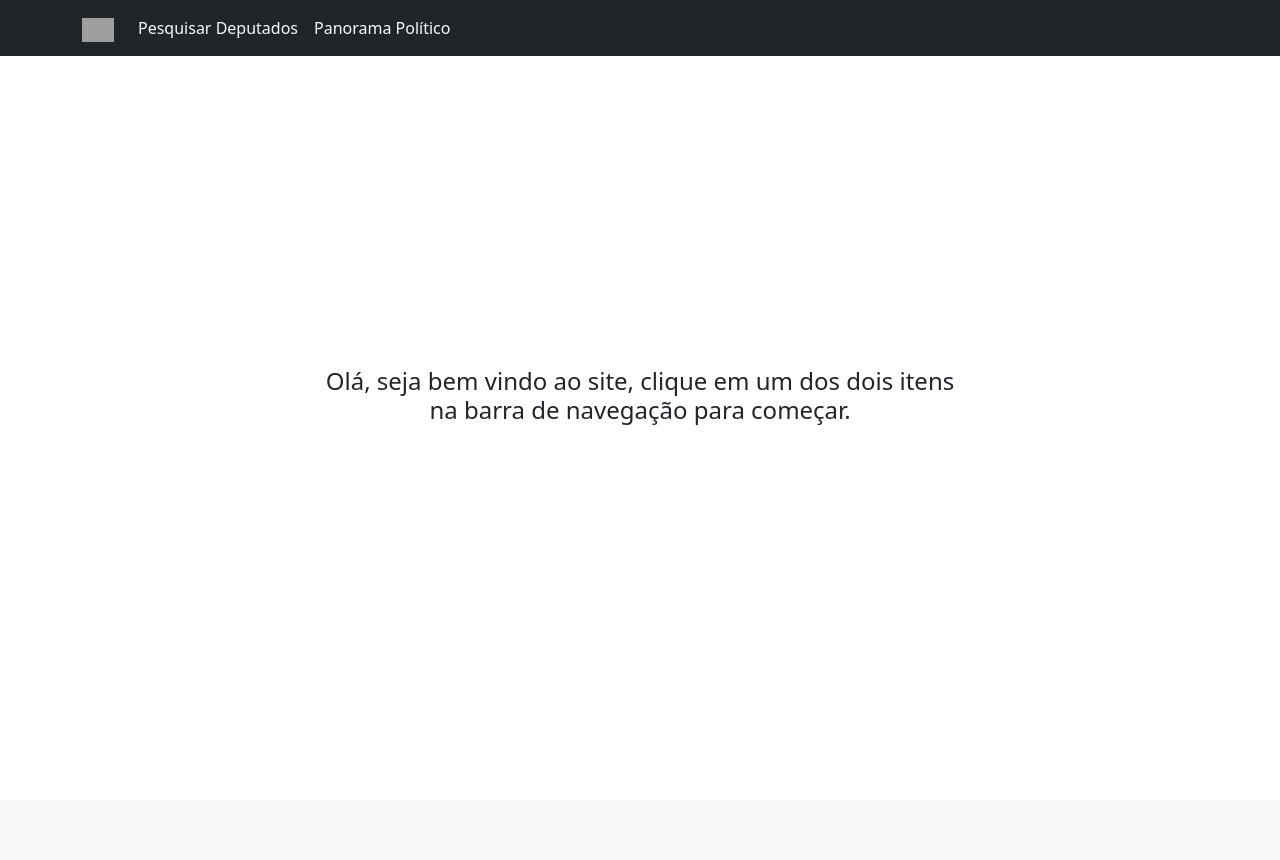
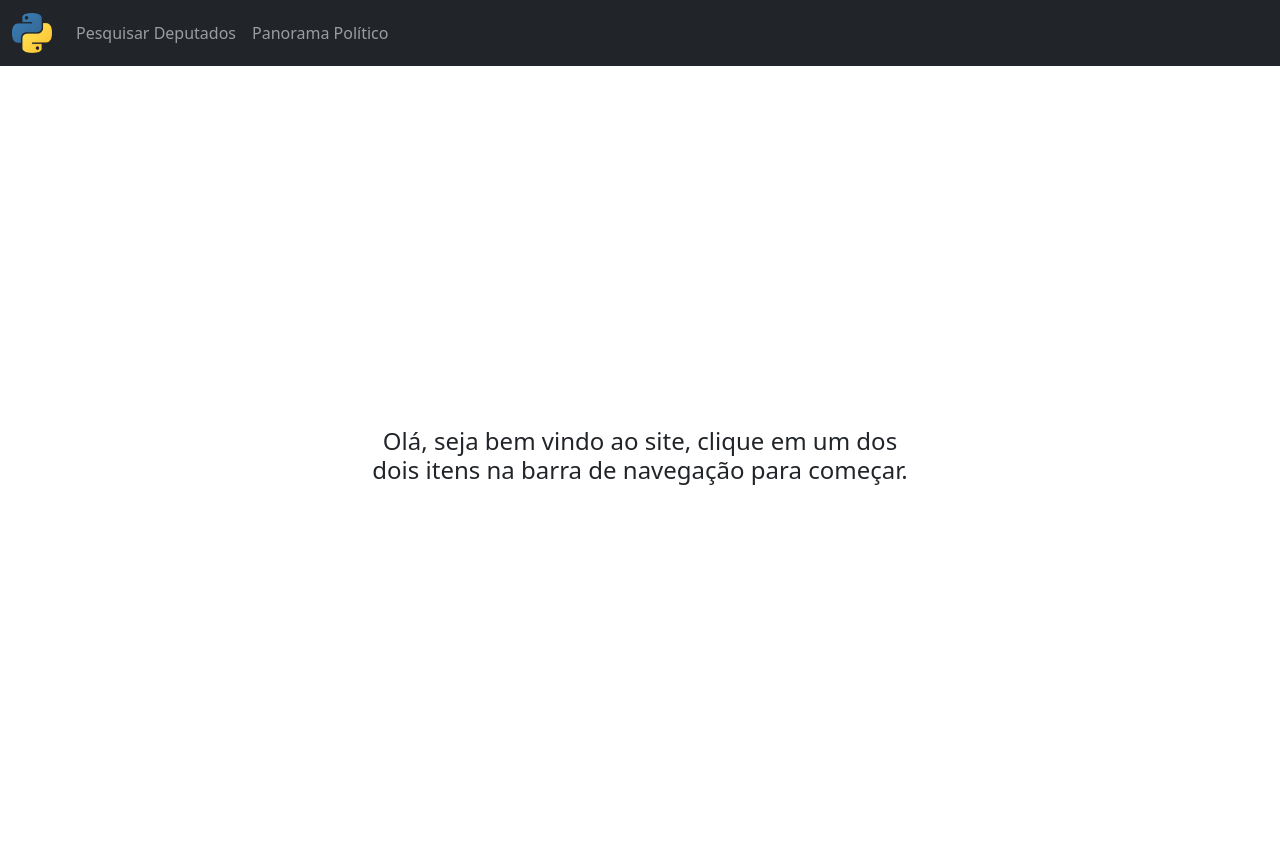
Before and after one commit to maximoace/legisbrasil, a Flask app: page / in a window 1280 px wide. Before the commit the page ends 425 px from the top, so only its background shows below. Run offline with Flask 2, Linux system fonts and the light colour scheme; grey boxes are pictures that could not be loaded.

Commit message:
Added search page html template; QOL updates on base template

```diff
--- a/website/templates/base.html
+++ b/website/templates/base.html
@@ -1,34 +1,42 @@
 <!DOCTYPE html>
 <html lang="en">
 <head>
+    {% block head %}
     <meta charset="UTF-8">
     <meta http-equiv="X-UA-Compatible" content="IE=edge">
     <meta name="viewport" content="width=device-width, initial-scale=1.0">
+    <link rel="shortcut icon" href="static/img/python.png" type="image/x-icon">
     <link href="https://cdn.jsdelivr.net/npm/bootstrap@5.3.0-alpha1/dist/css/bootstrap.min.css"
     rel="stylesheet"
     integrity="sha384-GLhlTQ8iRABdZLl6O3oVMWSktQOp6b7In1Zl3/Jr59b6EGGoI1aFkw7cmDA6j6gD"
     crossorigin="anonymous">
     <title>{% block title %} Title {% endblock  %}</title>
+    <style>
+        body {
+            padding-top: 60px;
+        }
+    </style>
+    {% endblock %}
 </head>
 <body>
     {% block header %}
-    <nav class="navbar navbar-expand-sm fixed-top navbar-dark bg-dark">
-          <div class="container">
+    <nav class="navbar navbar-expand-md fixed-top navbar-dark bg-dark">
+          <div class="container-fluid">
             <a class="navbar-brand" href="#">
-                <img src="../static/python.png" alt="", width="32">
+                <img src="static/img/python.png" width="40px">
             </a>
-            <button class="navbar-toggler d-lg-none" type="button" data-bs-toggle="collapse" data-bs-target="#collapsibleNavId" aria-controls="collapsibleNavId"
+            <button class="navbar-toggler d-lg-none" type="button" data-bs-toggle="collapse" data-bs-target="#collapsibleNav" aria-controls="collapsibleNav"
                 aria-expanded="false" aria-label="Toggle navigation">
                 <span class="navbar-toggler-icon"></span>
             </button>
-            <div class="collapse navbar-collapse" id="collapsibleNavId">
+            <div class="collapse navbar-collapse" id="collapsibleNav">
                 <ul class="navbar-nav me-auto mt-2 mt-lg-0">
                     {% block active_nav %}
                     <li class="nav-item">
-                        <a class="nav-link link-light" href="/search">Pesquisar Deputados</a>
+                        <a class="nav-link" href="/search">Pesquisar Deputados</a>
                     </li>
                     <li class="nav-item">
-                        <a class="nav-link link-light" href="/view">Panorama Político</a>
+                        <a class="nav-link" href="/view">Panorama Político</a>
                     </li>
                     {% endblock %}
                 </ul>
@@ -37,7 +45,7 @@
     </nav>
 
     {% endblock %}
-    <div id="content">{% block content %}{% endblock %}</div>
+    <main class="container">{% block content %}{% endblock %}</main>
     <script src="https://cdn.jsdelivr.net/npm/bootstrap@5.3.0-alpha1/dist/js/bootstrap.bundle.min.js" integrity="sha384-w76AqPfDkMBDXo30jS1Sgez6pr3x5MlQ1ZAGC+nuZB+EYdgRZgiwxhTBTkF7CXvN" crossorigin="anonymous"></script>
 </body>
 </html>
```
Also changed, not shown: website/templates/search.html (added, +52 -0 lines).
